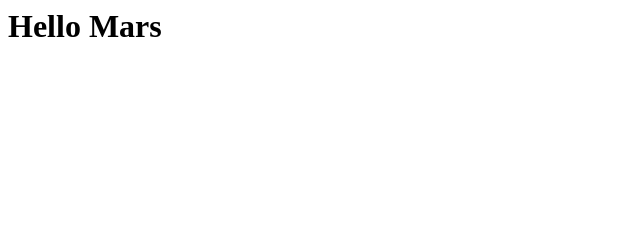
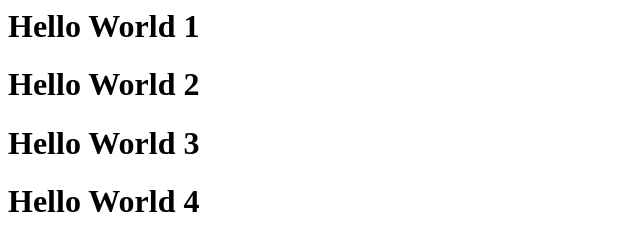
Before and after one commit to Justin-Whitey/intro_javascript, a plain HTML site: page index.html in a window 1280 px wide. Shown: the whole page, without its empty margins (0-640 px from the left). Drawn offline with Linux system fonts and the light colour scheme.

Commit message:
catulong
java basics

```diff
--- a/index.html
+++ b/index.html
@@ -4,6 +4,21 @@
 	</head>
 
 	<body>
-		<h1>Hello Mars</h1>
+	<!-- onclick,
+		Change style.fontSize="42px" -->
+		<h1 id="action1" onclick="document.getElementById('action1').style.fontSize='42px'">Hello World 1</h1>
+
+	<!-- ondblclick,
+		Change innerHTML="Goodbye World" -->
+		<h1 id="action2" ondblclick="document.getElementById('action2').innerHTML = 'Goodbye World'">Hello World 2</h1>
+
+	<!-- onmouseover,
+		Change style.color="red" -->
+		<h1 id="action3" onmouseover="document.getElementById('action3').style.color='red'">Hello World 3</h1>
+
+	<!-- onmouseout,
+		Change style.backgroundColor="blue" -->
+		<h1 id="action4" onmouseout="document.getElementById('action4').style.backgroundColor='blue'">Hello World 4</h1>
+
 	</body>
 </html>
```
